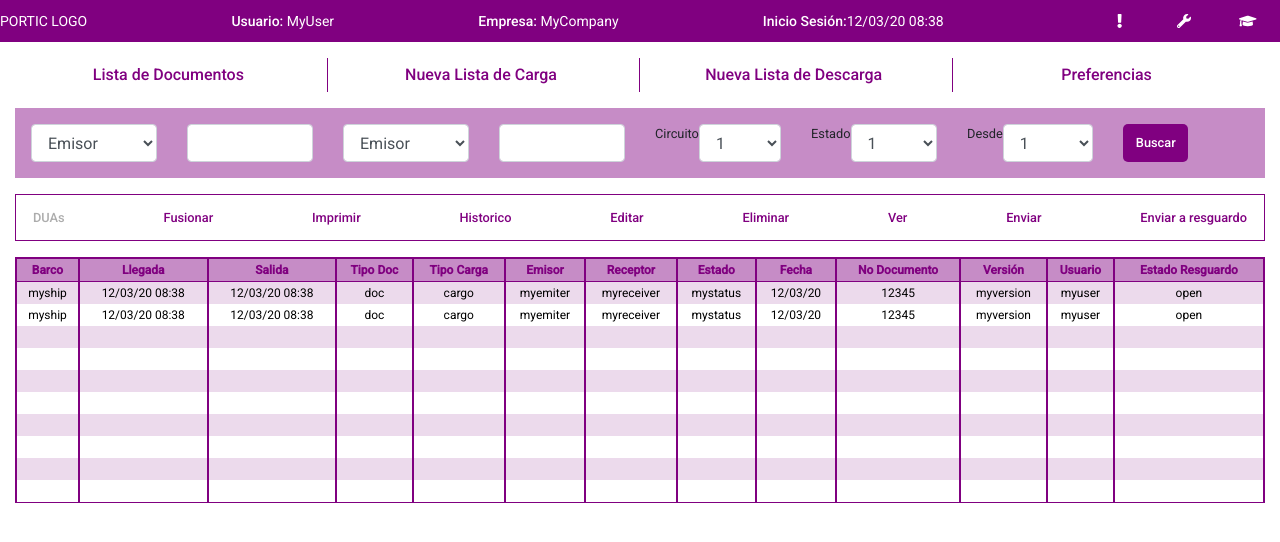
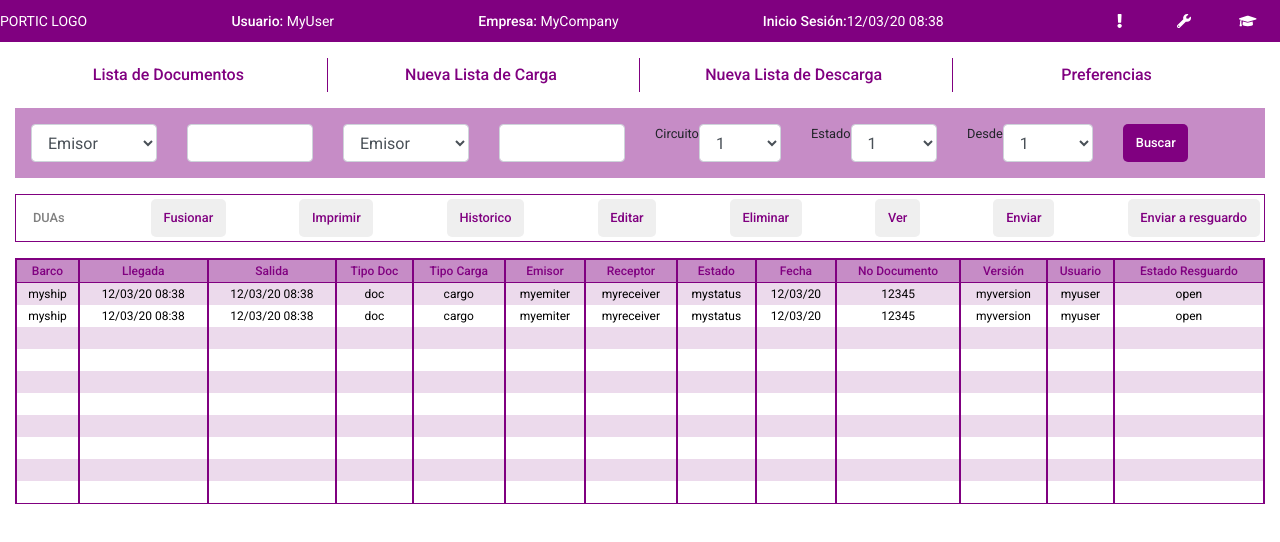
Before and after one commit to storrellas/logistics, an Angular app: page /lista in a window 1280 px wide. Shown: the top 542 px of the page. Built offline with nearby package versions, Linux system fonts and the light colour scheme.

Commit message:
ENH: Adding styles globally

```diff
--- a/angular.json
+++ b/angular.json
@@ -31,6 +31,12 @@
               "./node_modules/@angular/material/prebuilt-themes/indigo-pink.css",
               "src/styles.scss"
             ],
+            "stylePreprocessorOptions": {
+              "includePaths": [
+                "src",
+                "src/styles"
+              ]
+            },
             "scripts": []
           },
           "configurations": {
@@ -129,6 +135,6 @@
   },
   "defaultProject": "porticFront-porticApp",
   "cli": {
-    "analytics": "2cbaf70f-dbc4-4924-adde-9a5d9f7a258b"
+    "analytics": false
   }
 }
--- a/src/app/lista/lista.component.html
+++ b/src/app/lista/lista.component.html
@@ -59,15 +59,15 @@
       </div>
 
     <div class="doc-tool w-100 mt-3">
-      <button type="button" class="btn disabled">DUAs</button>
-      <button type="button" class="btn">Fusionar</button>
-      <button type="button" class="btn">Imprimir</button>
-      <button type="button" class="btn">Historico</button>
-      <button type="button" class="btn">Editar</button>
-      <button type="button" class="btn">Eliminar</button>
-      <button type="button" class="btn">Ver</button>
-      <button type="button" class="btn">Enviar</button>
-      <button type="button" class="btn">Enviar a resguardo</button>
+      <button type="button" class="tool disabled">DUAs</button>
+      <button type="button" class="tool">Fusionar</button>
+      <button type="button" class="tool">Imprimir</button>
+      <button type="button" class="tool">Historico</button>
+      <button type="button" class="tool">Editar</button>
+      <button type="button" class="tool">Eliminar</button>
+      <button type="button" class="tool">Ver</button>
+      <button type="button" class="tool">Enviar</button>
+      <button type="button" class="tool">Enviar a resguardo</button>
     </div>
 
 
--- a/src/app/lista/lista.component.scss
+++ b/src/app/lista/lista.component.scss
@@ -1,14 +1,10 @@
-@import "../../styles";
+@import "styles";
+@import "variables";
 
-
-$btn-background: purple;
-$btn-hover: #922492;
-$btn-active: #6D006D;
-$btn-font: white;
 
 /* Filtering */
 .filtering {
-  background: #c68cc6;
+  background: $background;
   display: flex;
   align-items: center;
   font-size: 0.8rem;
@@ -40,26 +36,26 @@ $btn-font: white;
 
 /* Tool */
 .doc-tool{
-  border: 1px solid purple;
+  border: 1px solid $border;
   padding: 0.3em;
   display: flex;
   justify-content: space-between;
 
-  .btn{
+  .tool{
     font-size: 0.8rem;
     border: 0px;
     border-radius: 5px;
-    color: purple;
+    color: $font-color;
     padding: 0.7em 1em 0.7em 1em;
     outline: none;
     box-shadow: none;
     @include portic-bold-mixin;
     &:hover{
-      background: #ECDAEC;
+      background: $tool-background-hover;
     }
     &:active{
       color: white;
-      background: #A978A9;
+      background: $tool-background-active;
     }
   }
   .disabled{
@@ -82,30 +78,31 @@ $btn-font: white;
     border-collapse: separate;
     text-align: center;
     font-size: 12px;
-    border: 1px solid purple;
+    border: 1px solid $border;
 
     .title{
-      color: purple;
-      font-weight: bold;
-      background: #c68cc6;
+      color: $font-color;
+      @include portic-bold-mixin;
+      background: $table-header-background;
       /*#800080,#922492,#A448A4,#B66DB6,#C891C8,#DAB6DA,#ECDAEC*/
       th {
-        border: 1px solid purple;
+        border: 1px solid $border;
+        @include portic-bold-mixin;
       }
     }
 
     .body{
       color: black;
       td {
-        border-left: 1px solid purple;
-        border-right: 1px solid purple;
+        border-left: 1px solid $border;
+        border-right: 1px solid $border;
         height: 22px;
       }
     }
 
     // Apply colors to rows
     tr:nth-child(even){
-      background: #ECDAEC;
+      background: $table-data-background;
     }
   }
 }
--- a/src/app/portic-common/base/base.component.scss
+++ b/src/app/portic-common/base/base.component.scss
@@ -1,3 +1,6 @@
+@import "styles";
+@import "variables";
+
 /* Toolbar */
 .toolbar {
   height: 3em;
@@ -21,15 +24,15 @@
       min-width: unset!important;
       margin-right: 5px;
       border: 0px;
-      color: purple;
+      color: $font-color;
       &:hover{
-        background: #ECDAEC;
+        background: $tool-background-hover;
       }
     }
     .container{
       padding-left: 10px;
       padding-right: 10px;
-      border-right: 1px solid purple;
+      border-right: 1px solid $border;
       text-align: center;
     }
     .no-border{
--- /dev/null
+++ b/src/styles/variables.scss
@@ -0,0 +1,13 @@
+
+$btn-background: purple;
+$btn-hover: #922492;
+$btn-active: #6D006D;
+$btn-font: white;
+
+$border: purple;
+$font-color: purple;
+$background: #c68cc6;
+$tool-background-hover: #ECDAEC;
+$tool-background-active: #A978A9;
+$table-header-background: #c68cc6;
+$table-data-background: #ECDAEC;
```
